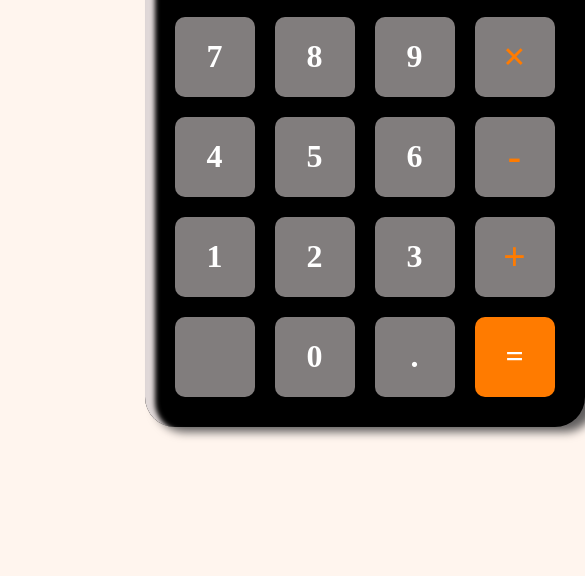
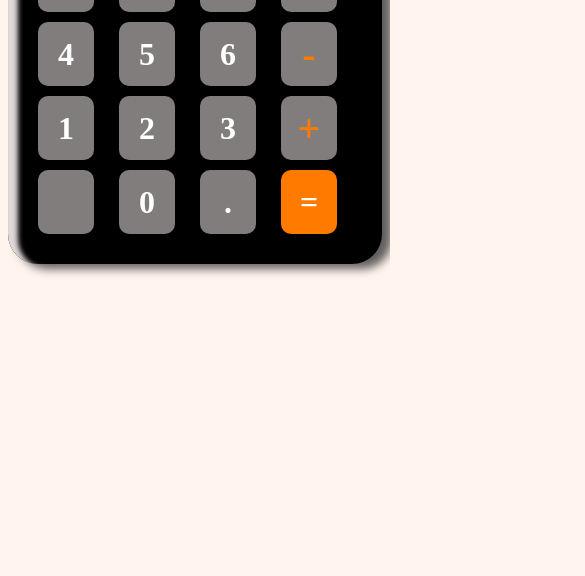
Before and after one commit to Batman-0001/Simple-Calculator, a plain HTML site: page index.html in a window 390 px wide. Shown: the part 284-860 px from the top of the page, 585 px wide, since content can reach past the window. Drawn offline with Linux system fonts and the light colour scheme.

Commit message:
add the final version of project

```diff
--- a/main.js
+++ b/main.js
@@ -9,6 +9,7 @@ for (let button of buttons){
             button.style.backgroundColor = "rgb(129, 125, 125)";
         }, 50);
         input.value = input.value.concat(button.textContent);
+        input.focus();
     });
 }
 
--- a/style.css
+++ b/style.css
@@ -59,3 +59,22 @@ body{
     background-color: rgb(255, 123, 0);
     color: white;
 }
+
+/*mobile version*/
+
+@media screen and (max-width: 400px) {
+    body{
+        width: fit-content;
+    }
+    .container{
+        position: static;
+    }
+    .buttons{
+        gap: 10px;
+    }
+    .buttons div{
+        padding: 1rem;
+        height: 2rem;
+        width: 1.5rem;
+    }
+}
```
